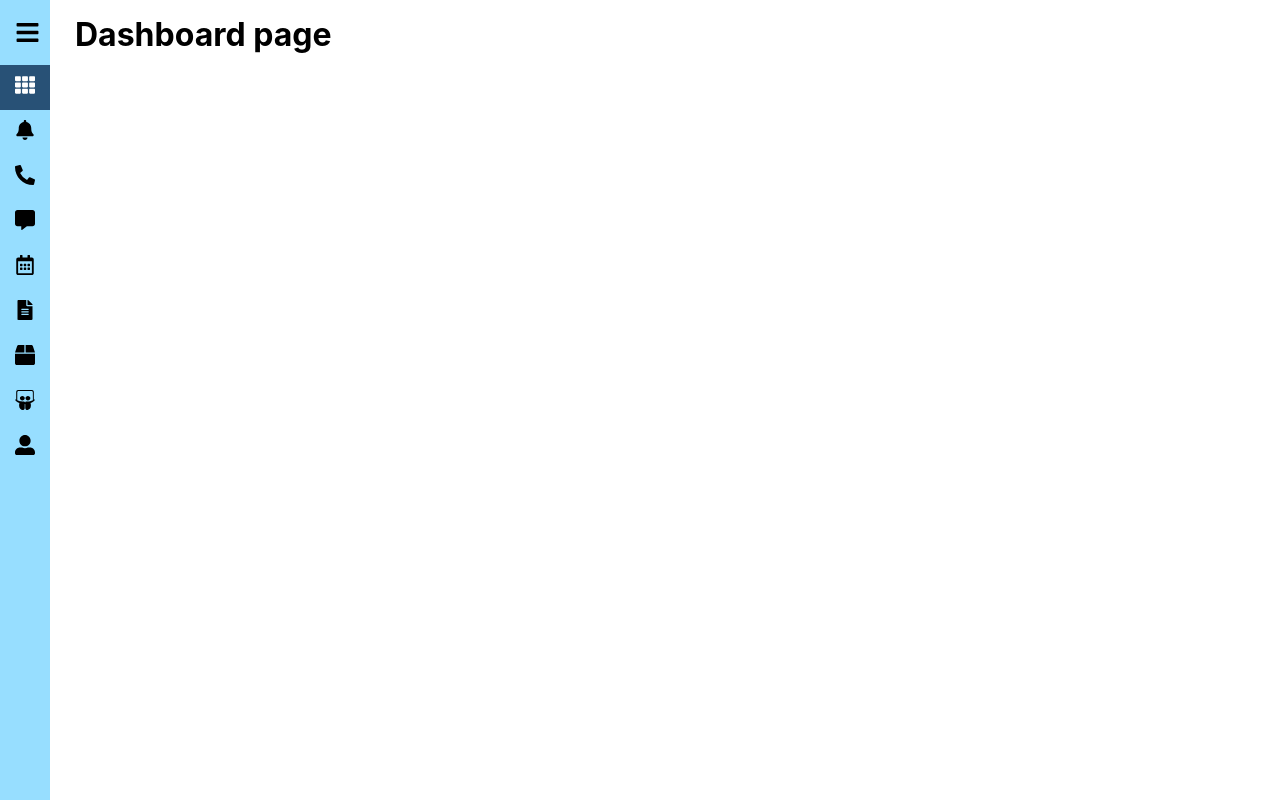
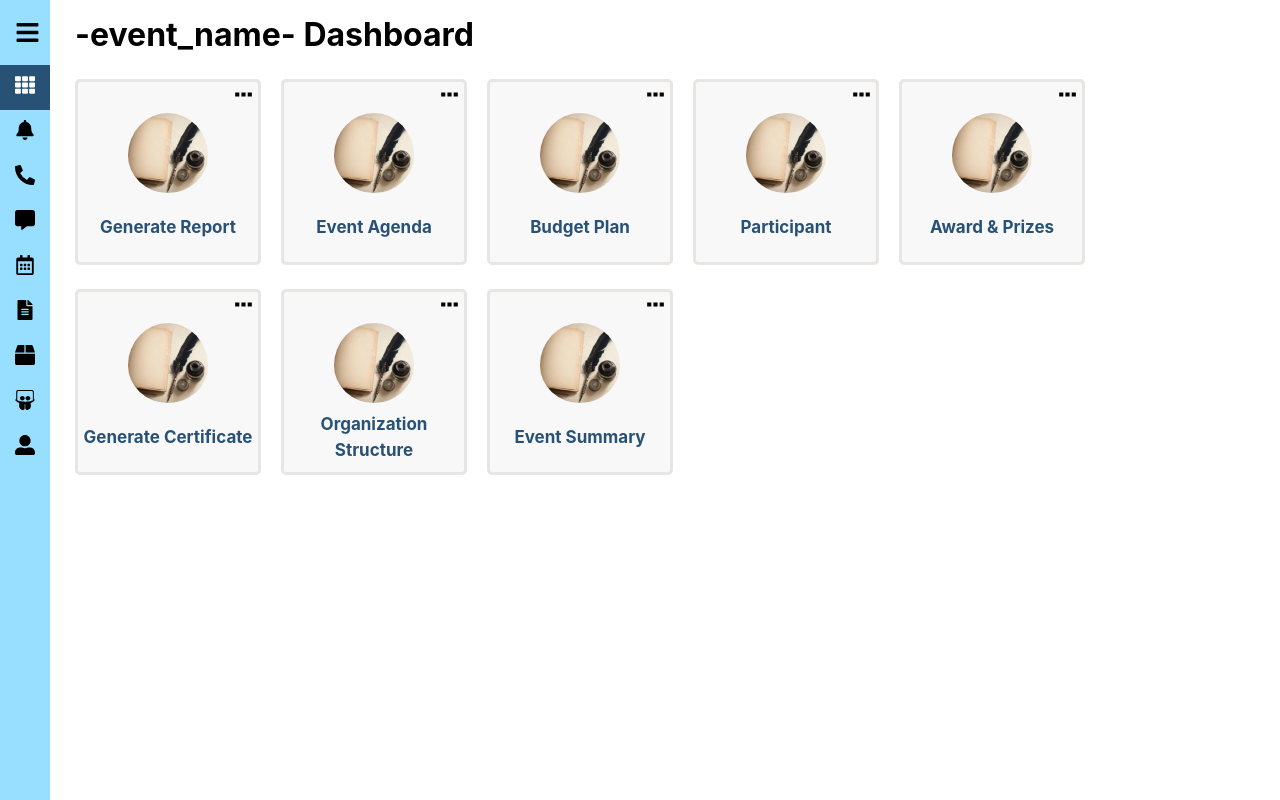
Before and after one commit to aqilahshi/MyEventOrg1, a React (Create React App) app: page / in a window 1280 px wide. Built offline with nearby package versions, Linux system fonts and the light colour scheme.

Commit message:
Update Dashboard.jsx

```diff
--- a/src/pages/Dashboard.jsx
+++ b/src/pages/Dashboard.jsx
@@ -1,28 +1,33 @@
 import React from 'react';
-import {
-    FaArrowLeft,
-    FaArrowRight,
-    FaSearch,
-    FaUserAlt
-}from "react-icons/fa";
+import Collapsible from '../components/Collapsible';
+import { RxTriangleDown } from "react-icons/rx";
+import Box from '../components/Box';
+
 
 const Dashboard = () => {
     return (
         <div class="container2">
-            {/* <div class="topnav">
-                <a href="#" ><FaArrowLeft/></a>
-                <a href="#" class="RedoButton"><FaArrowRight/></a>
-                <a href="#" class="profile"><FaUserAlt/></a>
-                <div class="searchbar">
-                    <p><FaSearch/>&ensp; Search</p>
+            <div  class="content">
+                <h1>-event_name- Dashboard</h1>
+                <div class="eventsummary">
+                    <div>
+                        <div className='box_event'>
+                            <Box label="b9.jpg" >Generate Report</Box>
+                            <Box label="b9.jpg" >Event Agenda</Box>
+                            <Box label="b9.jpg" >Budget Plan</Box>
+                            <Box label="b9.jpg" >Participant</Box>
+                            <Box label="b9.jpg" >Award & Prizes</Box>
+                            <Box label="b9.jpg" >Generate Certificate</Box>
+                            <Box label="b9.jpg" >Organization Structure</Box>
+                            <Box label="b9.jpg" >Event Summary</Box>
+                        </div>
+                    </div>
                 </div>
-            </div> */}
-
-            <div class="content">
-                <h1>Dashboard page</h1>
             </div>
         </div>
     );
+
+
 };
 
 export default Dashboard;
```
